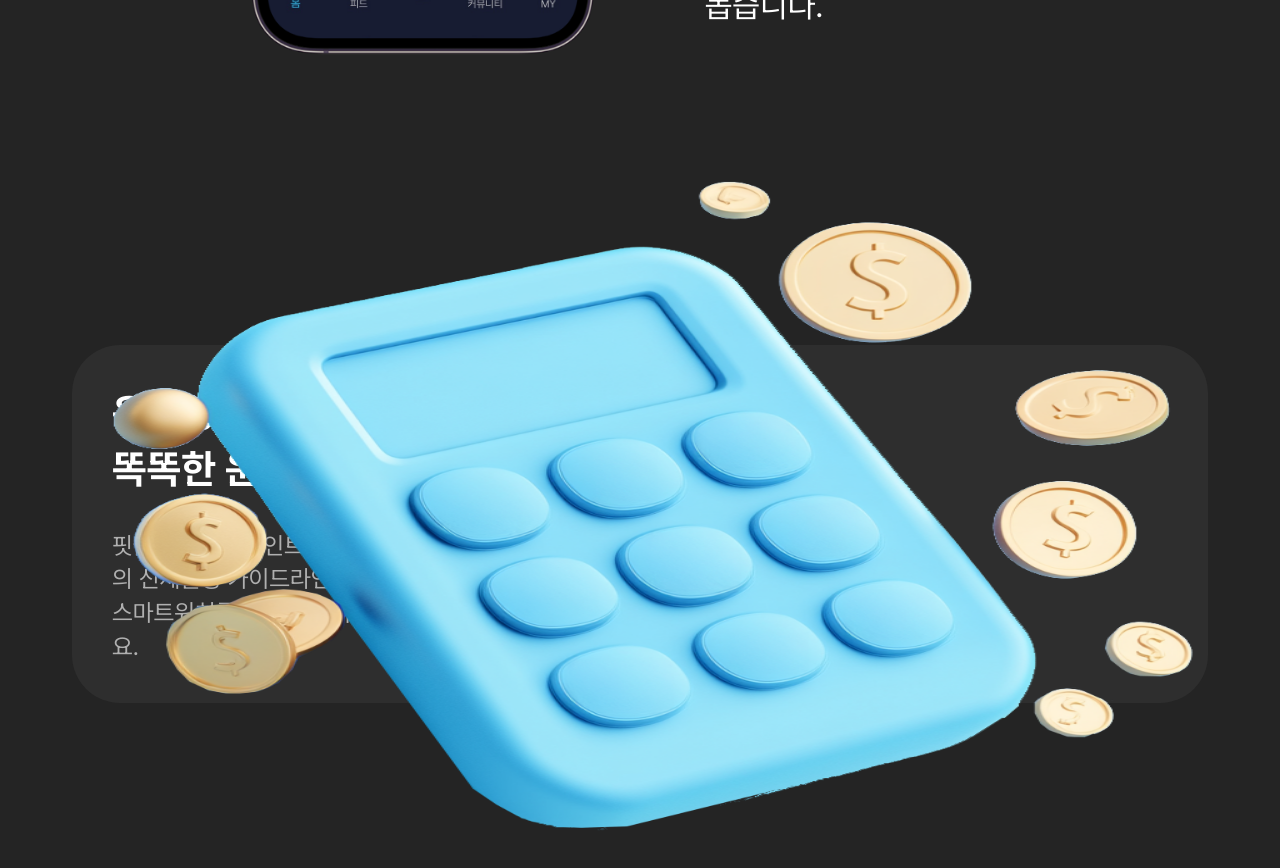
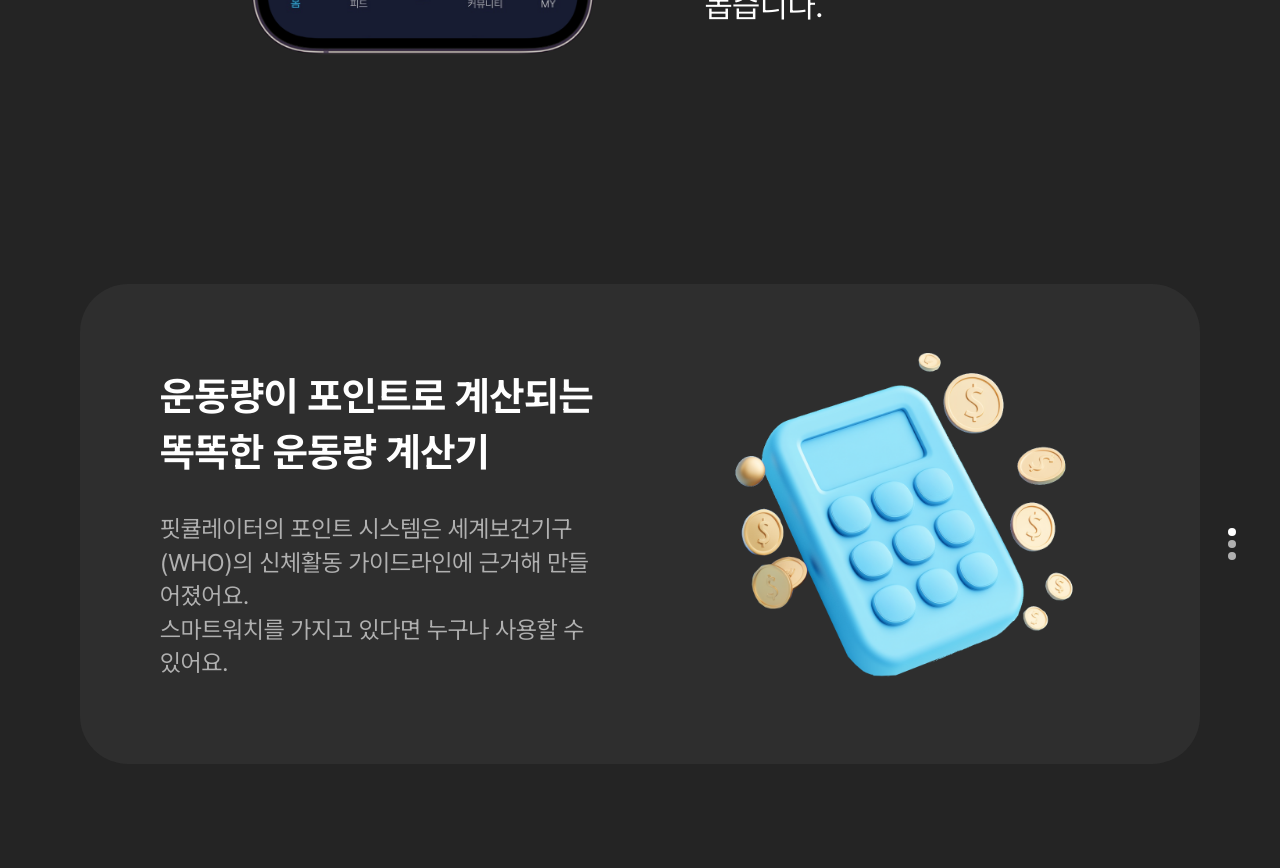
Before and after one commit to YSP97/Team1_FE_B2C, a Next.js app: page / in a window 1280 px wide. Shown: the part 2060-2928 px from the top of the page. Built offline with nearby package versions, Linux system fonts and the light colour scheme.

Commit message:
[Modify]디테일 페이지 스타일 수정 및 스크롤 함수 수정

```diff
--- a/src/components/Detailed.tsx
+++ b/src/components/Detailed.tsx
@@ -45,8 +45,31 @@ function Detailed() {
   const stickyRef = useRef<HTMLDivElement | null>(null);
   const [isSnapping, setIsSnapping] = useState(false);
   const touchStartYRef = useRef<number | null>(null);
+  const [sectionHeight, setSectionHeight] = useState(0);
 
-  console.log('Detailed');
+  useEffect(() => {
+    // 컴포넌트가 마운트될 때, 또는 윈도우 크기가 변경될 때마다 섹션 높이를 업데이트
+    const sectionHeight =
+      sectionRefs.current[0]?.getBoundingClientRect().height;
+
+    if (sectionHeight) {
+      setSectionHeight(sectionHeight);
+    }
+
+    // 윈도우 크기 변화에 따라 섹션 높이 재계산
+    const handleResize = () => {
+      if (sectionHeight) {
+        setSectionHeight(sectionHeight);
+      }
+    };
+
+    window.addEventListener('resize', handleResize);
+
+    // 클린업
+    return () => {
+      window.removeEventListener('resize', handleResize);
+    };
+  }, []);
 
   useEffect(() => {
     console.log(sectionRefs.current);
@@ -112,26 +135,27 @@ function Detailed() {
     };
 
     if (
-      currentScrollY > sectionHeight &&
-      currentScrollY < sectionHeight + 150 &&
+      currentScrollY > sectionHeight * 3 &&
+      currentScrollY < sectionHeight * 3 + 50 &&
       !isSnapping
     ) {
-      snapToPosition(sectionHeight);
+      snapToPosition(sectionHeight * 3);
     }
 
     if (
-      currentScrollY > sectionHeight * 2 &&
-      currentScrollY < sectionHeight * 2 + 150 &&
+      currentScrollY > sectionHeight * 4 &&
+      currentScrollY < sectionHeight * 4 + 50 &&
       !isSnapping
     ) {
-      snapToPosition(sectionHeight * 2);
+      snapToPosition(sectionHeight * 4);
     }
     if (
-      currentScrollY > sectionHeight * 3 &&
-      currentScrollY < sectionHeight * 3 + 150 &&
+      currentScrollY > sectionHeight * 5 &&
+      currentScrollY < sectionHeight * 5 + 50 &&
       !isSnapping
     ) {
-      snapToPosition(sectionHeight * 3);
+      console.log('걸림');
+      snapToPosition(sectionHeight * 5);
     }
   };
 
@@ -193,10 +217,10 @@ function Detailed() {
     >
       {/* 고정 컨텐츠 박스 */}
       <div
-        className="sticky top-0 z-10 flex h-lvh items-center justify-center overflow-hidden px-10 md:py-10"
+        className="sticky top-0 z-20 flex h-lvh items-center justify-center overflow-hidden px-10 md:py-10"
         ref={stickyRef}
       >
-        <ul className="absolute right-7 top-16 z-20 flex flex-col gap-1 p-1 md:right-10 md:top-1/2">
+        <ul className="absolute right-7 top-16 z-30 flex flex-col gap-1 p-1 md:right-10 md:top-1/2">
           {sectionRefs.current.map((_, index) => {
             return (
               <li
@@ -207,7 +231,7 @@ function Detailed() {
           })}
         </ul>
 
-        <div className="w-full rounded-xl px-4 sm:px-6 md:flex md:py-10 lg:px-8">
+        <div className="w-full rounded-xl px-6 md:flex md:py-10 lg:px-10">
           <AnimatePresence mode="wait">
             <motion.div
               key={activeIndex}
@@ -215,10 +239,16 @@ function Detailed() {
               animate={{ opacity: 1, y: 0 }}
               exit={{ opacity: 0, y: -20 }}
               transition={{ duration: 0.3 }}
-              className="h-calc[(lvh-3rem)] mt-20 flex w-full flex-col items-center justify-center rounded-xl bg-bg-secondary p-10 text-center md:mt-0 md:flex-row-reverse md:gap-20 md:py-10"
+              className="h-calc[(lvh-3rem)] mt-20 flex w-full flex-col items-center justify-center rounded-xl bg-bg-secondary p-10 text-center md:mt-0 md:flex-row-reverse md:gap-20 md:px-20 md:py-10"
             >
-              <div className="mt-auto flex-1 md:mt-0">
-                <Image src={SECTIONS[activeIndex].img} alt="" fill />
+              <div className="relative mt-auto flex h-full w-full flex-1 items-center justify-center md:mt-0">
+                <Image
+                  src={SECTIONS[activeIndex].img}
+                  alt=""
+                  width={400}
+                  height={400}
+                  sizes="100vw"
+                />
               </div>
               <div className="flex-1">
                 <BundleText
@@ -236,7 +266,10 @@ function Detailed() {
       </div>
 
       {/* 스크롤 영역 */}
-      <div className="w-full snap-mandatory overflow-auto">
+      <div
+        className={`relative z-10 w-full snap-mandatory overflow-auto`}
+        style={{ top: -sectionHeight }}
+      >
         {SECTIONS.map((_, i) => {
           return (
             <div
```
